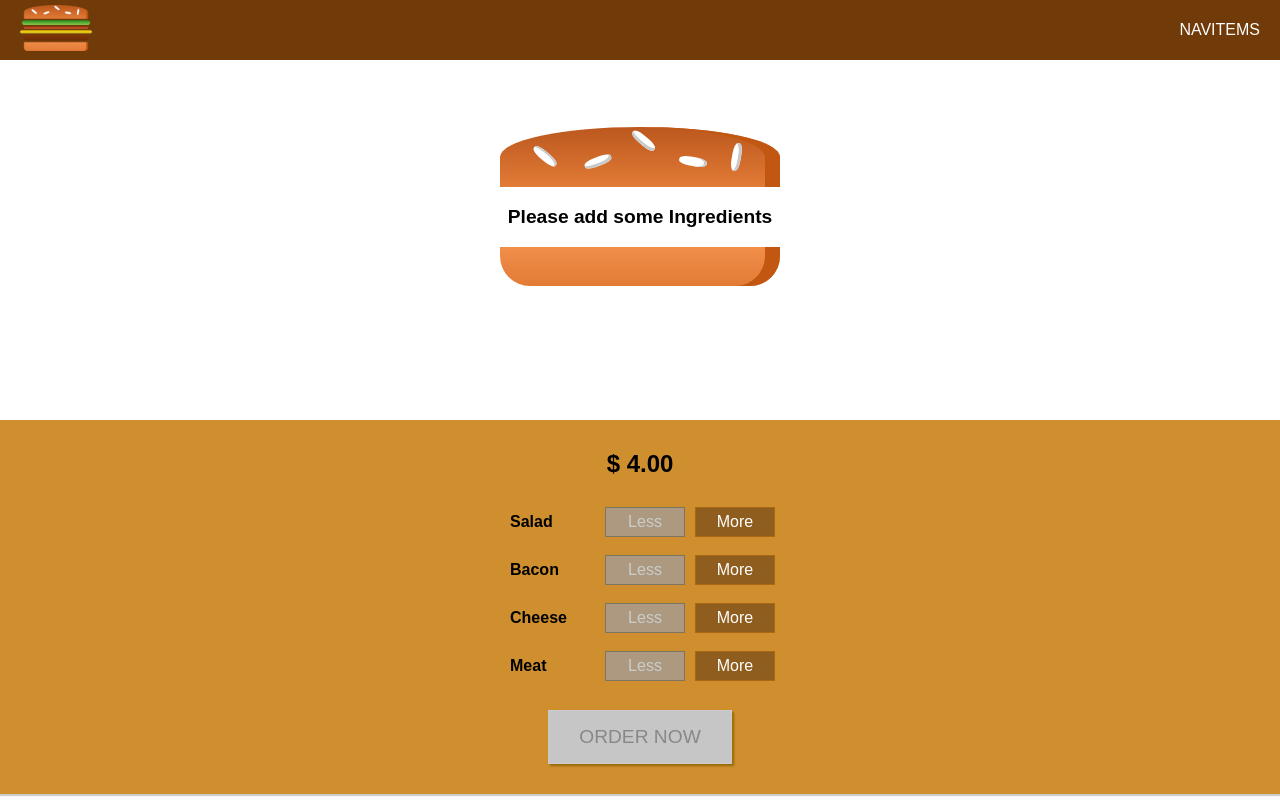
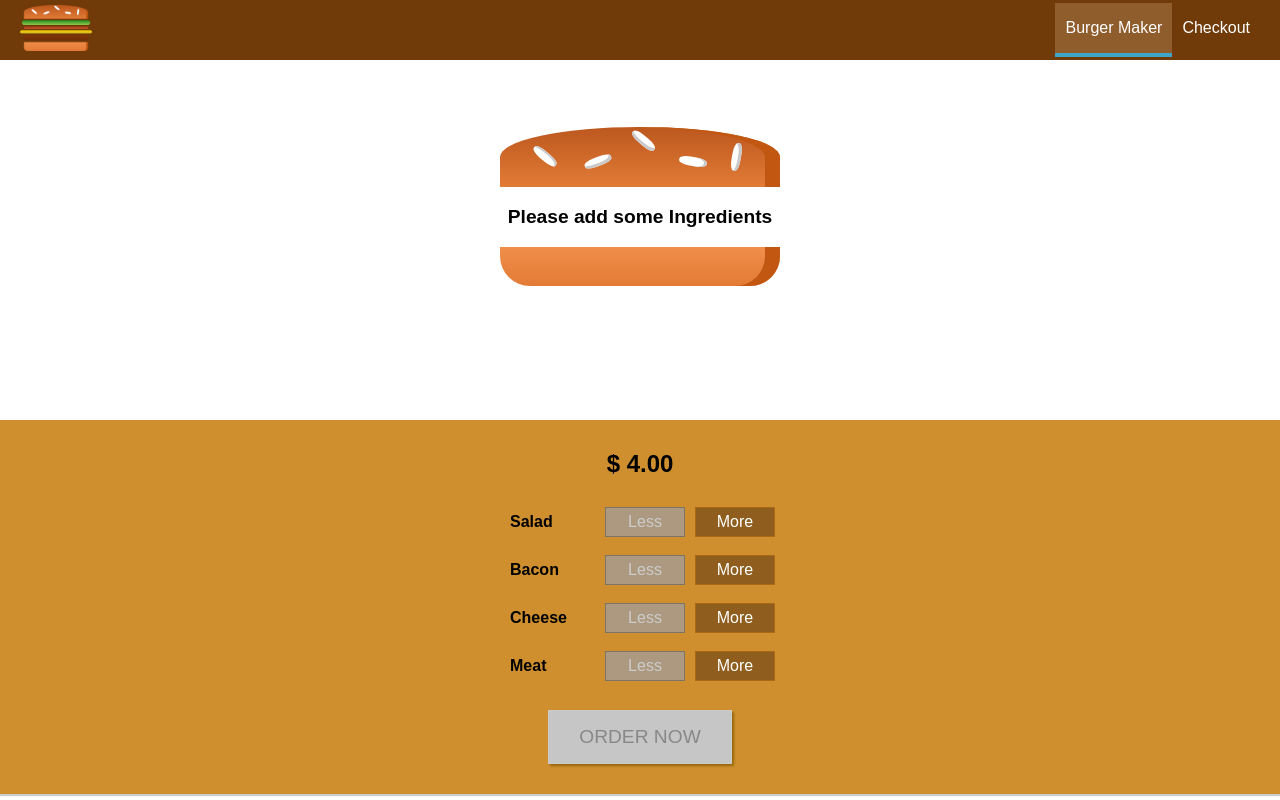
Before and after one commit to CarlosBarraganR/react-guide, a React (Create React App) app: page / in a window 1280 px wide. Built offline with nearby package versions, Linux system fonts and the light colour scheme.

Commit message:
NavItems and NavItem Component

```diff
--- /dev/null
+++ b/src/components/Navigation/NavItems/NavItem/NavItem.js
@@ -0,0 +1,14 @@
+import React from 'react';
+import './NavItem.css'
+
+const NavItem = (props) => (
+    <li>
+        <a className={
+            props.active ? "active" : null}
+            href={ props.url }>
+                { props.title }
+        </a>
+    </li>
+);
+
+export default NavItem;
--- /dev/null
+++ b/src/components/Navigation/NavItems/NavItems.css
@@ -0,0 +1,25 @@
+.NavItems {
+    margin: 0;
+    box-sizing: border-box;
+    display: flex;
+    height: 100%;
+    align-items: center;
+    list-style-type: none;
+}
+
+.NavItems a {
+    color: #FFF;
+    text-decoration: none;
+    height: 100%;
+    padding: 16px 10px;
+    border-bottom: 4px solid transparent;
+    box-sizing: border-box;
+    display: block;
+}
+
+.NavItems a:hover,
+.NavItems a:active,
+.NavItems a.active {
+    background-color: #8F5C2C;
+    border-bottom: 4px solid #40A4c8;
+}
--- /dev/null
+++ b/src/components/Navigation/NavItems/NavItems.js
@@ -0,0 +1,12 @@
+import React from 'react';
+import './NavItems.css';
+import NavItem from './NavItem/NavItem';
+
+const NavItems = (props) => (
+    <ul className="NavItems">
+        <NavItem active={true} url="/" title="Burger Maker" />
+        <NavItem active={false} url="/" title="Checkout" />
+    </ul>
+);
+
+export default NavItems;
--- a/src/components/Navigation/Navbar/Navbar.js
+++ b/src/components/Navigation/Navbar/Navbar.js
@@ -1,5 +1,6 @@
 import React from 'react';
 import './Navbar.css';
+import NavItems from '../NavItems/NavItems';
 import logo from '../../../assets/burger-logo.png';
 
 const Navbar = (props) => (
@@ -8,7 +9,7 @@ const Navbar = (props) => (
             <img className="logo" src={logo} />
         </div>
         <nav>
-            NAVITEMS
+            <NavItems />
         </nav>
     </header>
 );
```
Also changed, not shown: src/components/Navigation/NavItems/NavItem/NavItem.css (added).
